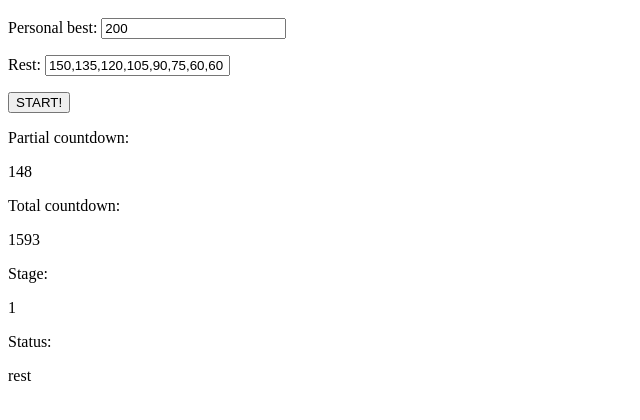
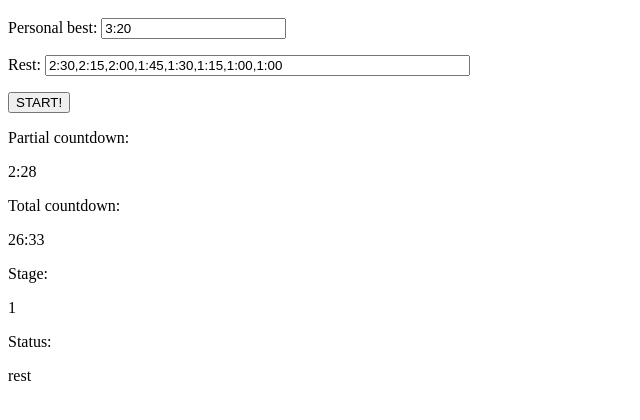
Before and after one commit to massimob76/freediving-table, a website: page index.html in a window 1280 px wide. Both pictures are taken after a click on the button "START!". Shown: the part 48-468 px from the top of the page, without its empty margins (0-640 px from the left). Drawn offline with Linux system fonts and the light colour scheme.

Commit message:
adds text formatting

```diff
--- a/index.html
+++ b/index.html
@@ -13,6 +13,7 @@
         <script src="src/actions/FinalAction.js"></script>
         <script src="src/Table.js"></script>
         <script src="src/TableConf.js"></script>
+        <script src="src/TimeHelper.js"></script>
     </head>
 
     <body>
@@ -21,7 +22,7 @@
             <input id="personalBest" type="text" />
         </p>
         <p>Rest:
-            <input id="restTime" type="text"/>
+            <input id="restTime" type="text" size="50"/>
         </p>
         <button onclick="start()">START!</button>
         <p>Partial countdown:
@@ -40,7 +41,6 @@
             TableConf.load();
             function start() {
                 TableConf.save();
-                TableConf.load();
                 var table = new Table(TableConf.personalBest(), TableConf.restTime(), TableConf.elements());
                 table.start();
             }
--- a/src/Countdown.js
+++ b/src/Countdown.js
@@ -17,8 +17,11 @@ Countdown.prototype.start = function() {
   if (typeof(action.tick)==="function") {
     action.tick(timeLeft--);
     interval = setInterval(function() {
-      if (timeLeft==0) clearInterval(interval);
-      action.tick(timeLeft--);
+      if (timeLeft==0) {
+        clearInterval(interval);
+      } else {
+        action.tick(timeLeft--);
+      }
     }, 1000);
 
   };
--- a/src/TableConf.js
+++ b/src/TableConf.js
@@ -4,13 +4,17 @@ TableConf.defaultPersonalBest = 200;
 TableConf.defaultRestTime = [150, 135, 120, 105, 90, 75, 60, 60];
 
 TableConf.load = function() {
-  $('#personalBest').val(TableConf.personalBest());
-  $('#restTime').val(TableConf.restTime());
+  var personalBestText = TimeHelper.convertSecondsToText(TableConf.personalBest());
+  $('#personalBest').val(personalBestText);
+  var restTimeArrayText = TableConf.restTime().map(TimeHelper.convertSecondsToText);
+  $('#restTime').val(restTimeArrayText);
 }
 
 TableConf.save = function() {
-  $.cookie("personalBest", $('#personalBest').val());
-  $.cookie("restTime", $('#restTime').val());
+  var personalBest = $('#personalBest').val();
+  $.cookie("personalBest", TimeHelper.convertTextToSeconds(personalBest));
+  var restTimeArray = $('#restTime').val().split(',').map(TimeHelper.convertTextToSeconds).join(',');
+  $.cookie("restTime", restTimeArray);
 }
 
 TableConf.elements = function() {
--- /dev/null
+++ b/src/TimeHelper.js
@@ -0,0 +1,19 @@
+TimeHelper = {
+
+  convertSecondsToText: function(sec) {
+    var minText = Math.floor(sec / 60);
+    var secText = sec % 60;
+    if (minText == 0) {
+      return secText.toString();
+    } else {
+      return minText + ((secText < 10) ? ":0" : ":") + secText;
+    }
+  },
+
+  convertTextToSeconds: function(text) {
+    var time = text.split(":");
+    return (time.length == 1) ? parseInt(time[0], 10)
+      : parseInt(time[0], 10) * 60 + parseInt(time[1], 10);
+  }
+
+};
--- a/src/actions/Action.js
+++ b/src/actions/Action.js
@@ -6,8 +6,8 @@ function Action(partialTickEl, totalTickEl, totalTimeOffset, callback) {
 }
 
 Action.prototype.tick = function(value) {
-  this.partialTickEl.text(value);
-  this.totalTickEl.text(value + this.totalTimeOffset);
+  this.partialTickEl.text(TimeHelper.convertSecondsToText(value));
+  this.totalTickEl.text(TimeHelper.convertSecondsToText(value + this.totalTimeOffset));
 }
 
 Action.prototype.timeout = function() {
```
Also changed, not shown: SpecRunner.html (+3 -0 lines), spec/CountdownSpec.js (+0 -3 lines), spec/SpecHelper.js (deleted, +0 -15 lines), spec/TableConfSpec.js (+7 -9 lines), spec/TimeHelperSpec.js (added, +16 -0 lines), spec/actions/RestActionSpec.js (+2 -2 lines).
